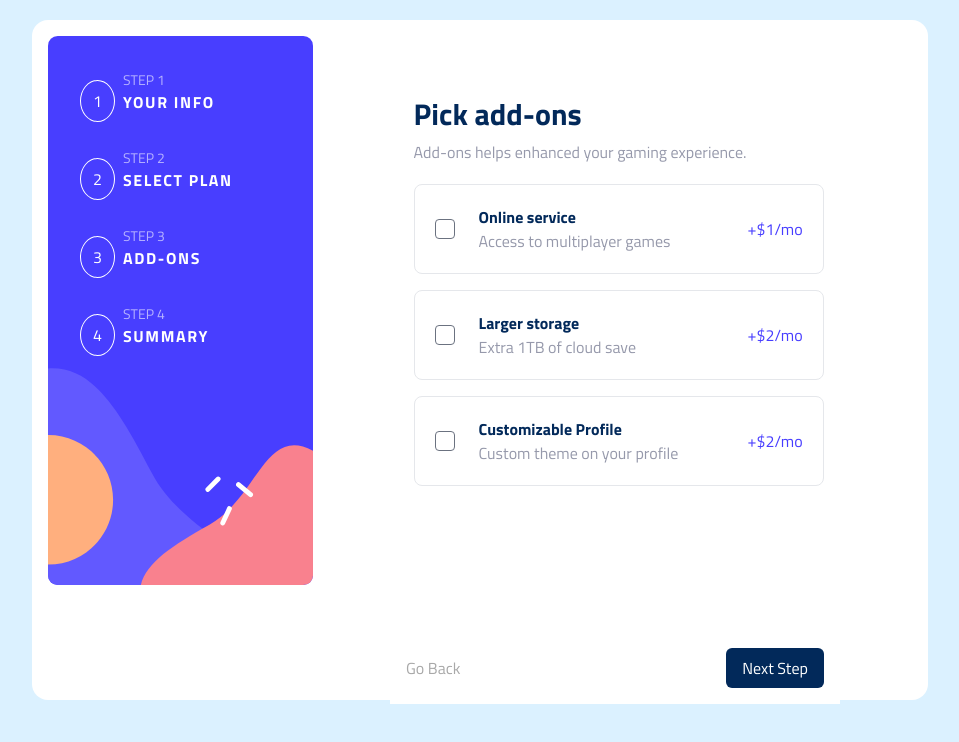
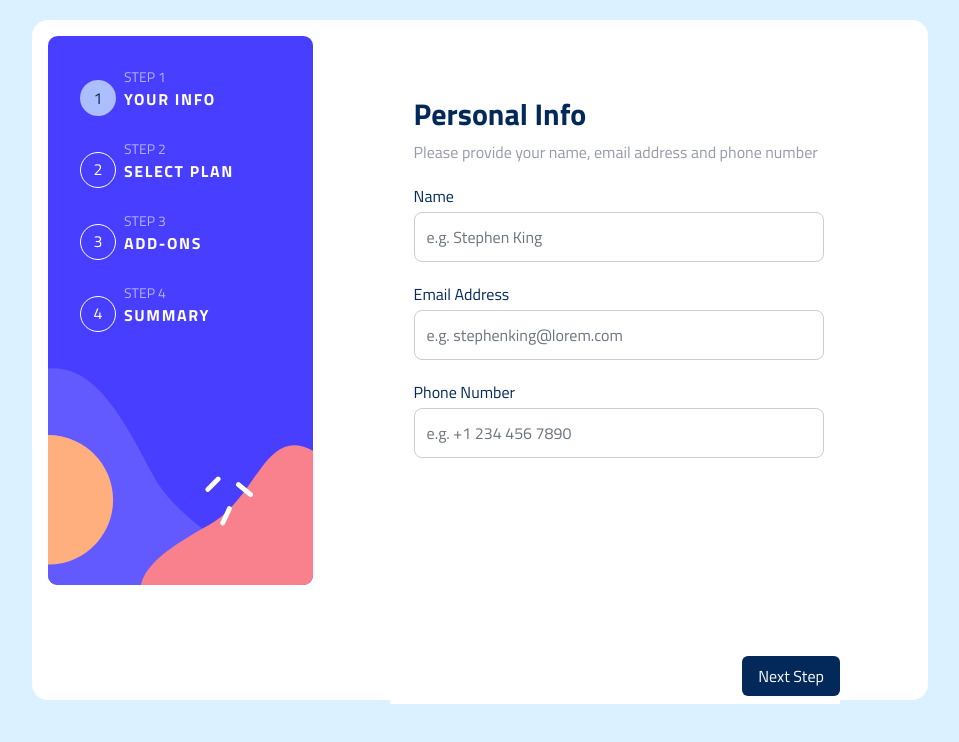
Before and after one commit to josh-j5k/multi-step-form, a Vue app: page / in a window 1280 px wide. Shown: the top 742 px of the page, without its empty margins (160-1119 px from the left). Built offline with nearby package versions, Linux system fonts and the light colour scheme.

Commit message:
major changes

```diff
--- a/src/App.vue
+++ b/src/App.vue
@@ -1,42 +1,55 @@
 <script setup>
 import Sidebar from "./components/Sidebar.vue";
 import Forms from "./components/Forms.vue";
-import PersonalInfo from "./components/PersonalInfo.vue";
-import SelectPlan from "./components/SelectPlan.vue";
 import Buttons from "./components/Buttons.vue";
+import { ref, computed } from "vue";
 
-let currentComponent = 0;
-const multiSteps = ["PersonalInfo", "SelectPlan"];
+let buttonText = ref("next step");
 
-function MultiStepForm(steps) {}
-function nextStep() {
-  currentItem++;
-  if (currentComponent >= multiSteps.length - 1) {
-    return currentComponent;
+const nextBtnText = computed(() => {
+  if (currentComponent.value < multiSteps.length - 1) {
+    buttonText.value = "next step";
+  } else {
+    buttonText.value = "confirm";
   }
-  MultiStepForm(currentComponent);
+  return buttonText.value;
+});
+
+let currentComponent = ref(0);
+const multiSteps = ["PersonalInfo", "SelectPlan", "AddOns"];
+
+function next() {
+  currentComponent.value++;
+  if (currentComponent.value > multiSteps.length - 1) {
+    currentComponent.value = 0;
+  }
 }
-function previousStep() {
-  currentItem--;
-  if (currentComponent < 0) {
-    currentComponent = 0;
+function previous() {
+  currentComponent.value--;
+  if (currentComponent.value < 0) {
+    return currentComponent.value;
   }
-  MultiStepForm(currentComponent);
 }
+
+// const currComp = computed(() => currentComponent);
 </script>
 
 <template>
   <div>
     <div
       class="md:max-w-4xl mx-auto md:mt-5 md:grid grid-cols-[40%_60%] md:bg-white md:py-4 md:px-4 rounded-2xl h-[85vh] shadow-[0_7px_10px_hsla(243, 100%, 62%, 0.5)] md:relative">
-      <Sidebar />
-      <Forms :Component="multiSteps" />
+      <Sidebar :Index="currentComponent" />
+      <Forms :componentIndex="currentComponent" />
     </div>
   </div>
 
   <div
     class="bg-white py-4 px-4 md:absolute left-1/2 md:-translate-x-[20%] -md:translate-y-9 bottom-24 md:w-[450px]">
-    <Buttons @nextStep="nextStep($event)" @previousStep="previousStep" />
+    <Buttons
+      @nextStep="next"
+      @previousStep="previous"
+      :showBtn="currentComponent"
+      :buttonText="nextBtnText" />
   </div>
 </template>
 
--- a/src/components/Buttons.vue
+++ b/src/components/Buttons.vue
@@ -6,11 +6,22 @@ function nextStep(e) {
 function previousStep(e) {
   emits("previousStep", e);
 }
+
+defineProps({
+  showBtn: {
+    type: Number,
+  },
+
+  buttonText: {
+    type: String,
+  },
+});
 </script>
 
 <template>
   <div class="flex justify-between">
     <button
+      v-show="showBtn > 0"
       type="submit"
       @click.prevent="previousStep"
       class="capitalize cursor-pointer hover:text-marine text-[#a8a8a8]">
@@ -19,8 +30,8 @@ function previousStep(e) {
     <button
       type="submit"
       @click.prevent="nextStep"
-      class="bg-marine text-white rounded-md border-none py-2 px-4 capitalize cursor-pointer">
-      next step
+      class="bg-marine text-white rounded-md border-none py-2 px-4 capitalize cursor-pointer md:absolute bottom-2 right-0">
+      {{ buttonText }}
     </button>
   </div>
 </template>
--- a/src/components/Forms.vue
+++ b/src/components/Forms.vue
@@ -2,12 +2,40 @@
 import PersonalInfo from "./PersonalInfo.vue";
 import SelectPlan from "./SelectPlan.vue";
 import AddOns from "./AddOns.vue";
+
+defineProps({ componentIndex: Number });
 </script>
 
 <template>
   <div class="md:w-[450px] pt-10">
-    <AddOns />
+    <PersonalInfo v-show="componentIndex == 0" />
+
+    <Transition name="slide-fade">
+      <SelectPlan v-show="componentIndex == 1" />
+    </Transition>
+    <Transition name="slide-fade">
+      <AddOns v-show="componentIndex == 2" />
+    </Transition>
   </div>
 </template>
 
-<style></style>
+<style>
+.slide-fade-enter-active {
+  transition: all 0.3s ease-out;
+}
+
+/* .slide-fade-leave-active {
+  transition: all 0.8s cubic-bezier(1, 0.5, 0.8, 1);
+  transition: all 0.3s ease-out;
+} */
+
+.slide-fade-enter-from {
+  transform: translateX(20px);
+  opacity: 0;
+}
+
+/* .slide-fade-leave-to {
+  transform: translateX(20px);
+  opacity: 0;
+} */
+</style>
--- a/src/components/SelectPlan.vue
+++ b/src/components/SelectPlan.vue
@@ -60,7 +60,7 @@
       </div>
       <!-- cards -->
       <div
-        activCard="pro"
+        activeCard="pro"
         @click="SetActiveCard"
         class="-md:flex gap-3 border border-solid rounded-lg flex-1 md:py-10 md:pl-4 py-3 px-3 items-center h-fit cursor-pointer hover:border-purplish"
         :class="[activeCard === 'pro' ? 'active-card' : '']">
@@ -131,7 +131,7 @@ export default {
     },
 
     SetActiveCard(e) {
-      const attrVal = e.currentTarget.attributes[0].value;
+      const attrVal = e.currentTarget.getAttribute("activeCard");
 
       this.activeCard = attrVal;
     },
--- a/src/components/Sidebar.vue
+++ b/src/components/Sidebar.vue
@@ -1,11 +1,18 @@
-<script setup></script>
+<script setup>
+defineProps({
+  Index: {
+    type: Number,
+  },
+});
+</script>
 
 <template>
   <div
     class="flex -md:justify-center md:flex-col px-4 py-4 relative text-white">
     <div class="flex gap-x-2 items-center py-2 z-20">
       <span
-        class="border border-white border-solid py-2 px-3 ml-4 mt-5 text-center rounded-rounded-all">
+        class="border border-white border-solid py-1 w-9 h-9 ml-4 mt-5 text-center rounded-rounded-all aspect-square"
+        :class="[Index == 0 ? 'sideBgColor' : '']">
         1
       </span>
       <div class="flex flex-col -md:hidden">
@@ -15,7 +22,8 @@
     </div>
     <div class="flex gap-2 items-center py-2 z-20">
       <span
-        class="border border-white border-solid py-2 px-3 ml-4 mt-5 text-center rounded-rounded-all"
+        class="border border-white border-solid py-1 w-9 h-9 ml-4 mt-5 text-center rounded-rounded-all aspect-square"
+        :class="[Index == 1 ? 'sideBgColor' : '']"
         >2</span
       >
       <div class="flex flex-col -md:hidden">
@@ -25,7 +33,8 @@
     </div>
     <div class="flex gap-2 items-center py-2 z-20">
       <span
-        class="border border-white border-solid py-2 px-3 ml-4 mt-5 text-center rounded-rounded-all"
+        class="border border-white border-solid py-1 w-9 h-9 ml-4 mt-5 text-center rounded-rounded-all aspect-square"
+        :class="[Index == 2 ? 'sideBgColor' : '']"
         >3</span
       >
       <div class="flex flex-col -md:hidden">
@@ -35,7 +44,8 @@
     </div>
     <div class="flex gap-2 items-center py-2 z-20">
       <span
-        class="border border-white border-solid py-2 px-3 ml-4 mt-5 text-center rounded-rounded-all"
+        class="border border-white border-solid py-1 w-9 h-9 ml-4 mt-5 text-center rounded-rounded-all aspect-square"
+        :class="[Index == 3 ? 'sideBgColor' : '']"
         >4</span
       >
       <div class="flex flex-col -md:hidden">
@@ -53,3 +63,12 @@
       class="md:hidden absolute top-0 left-0 w-full z-[-1]" />
   </div>
 </template>
+
+<style>
+.sideBgColor {
+  padding-top: 5.5px;
+  background-color: var(--Pastel-blue);
+  color: var(--Marin-blue);
+  border: none;
+}
+</style>
```
